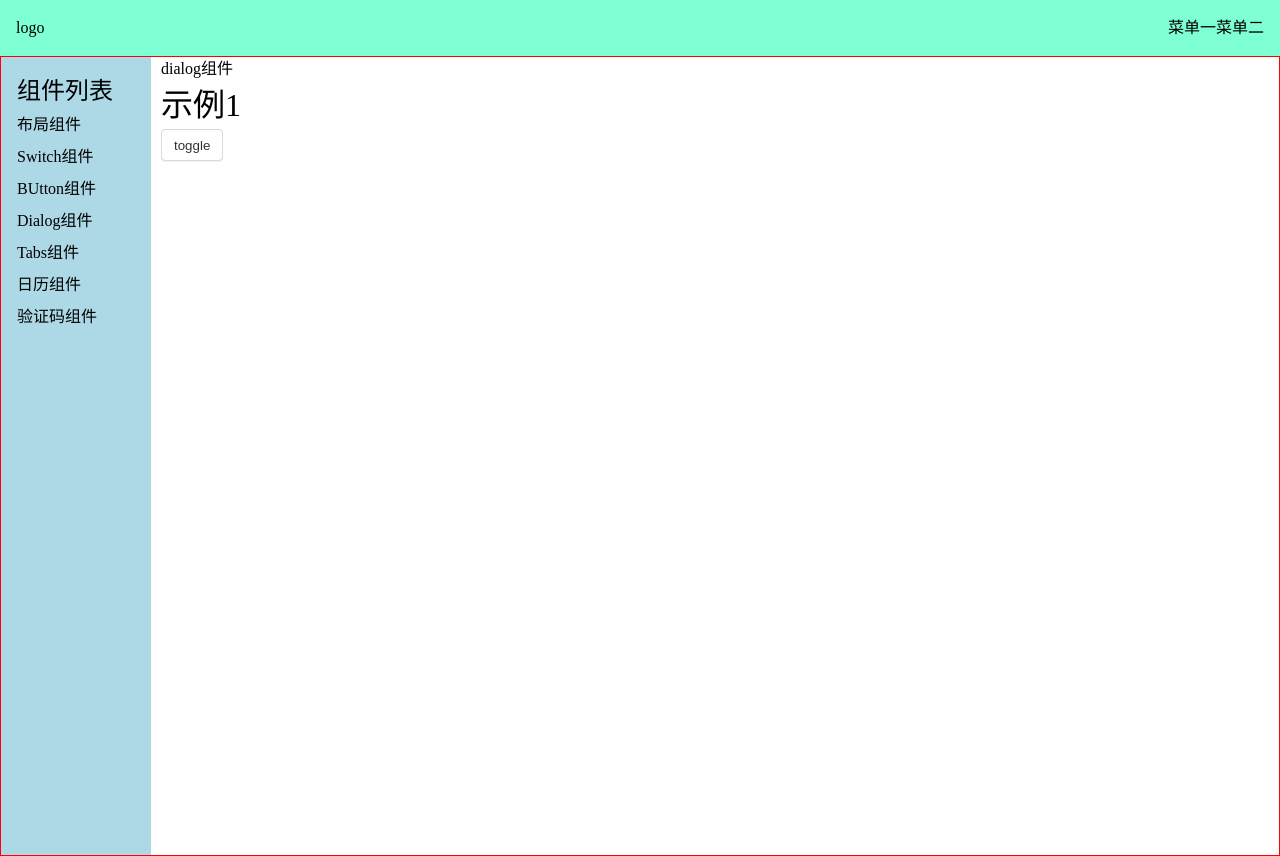
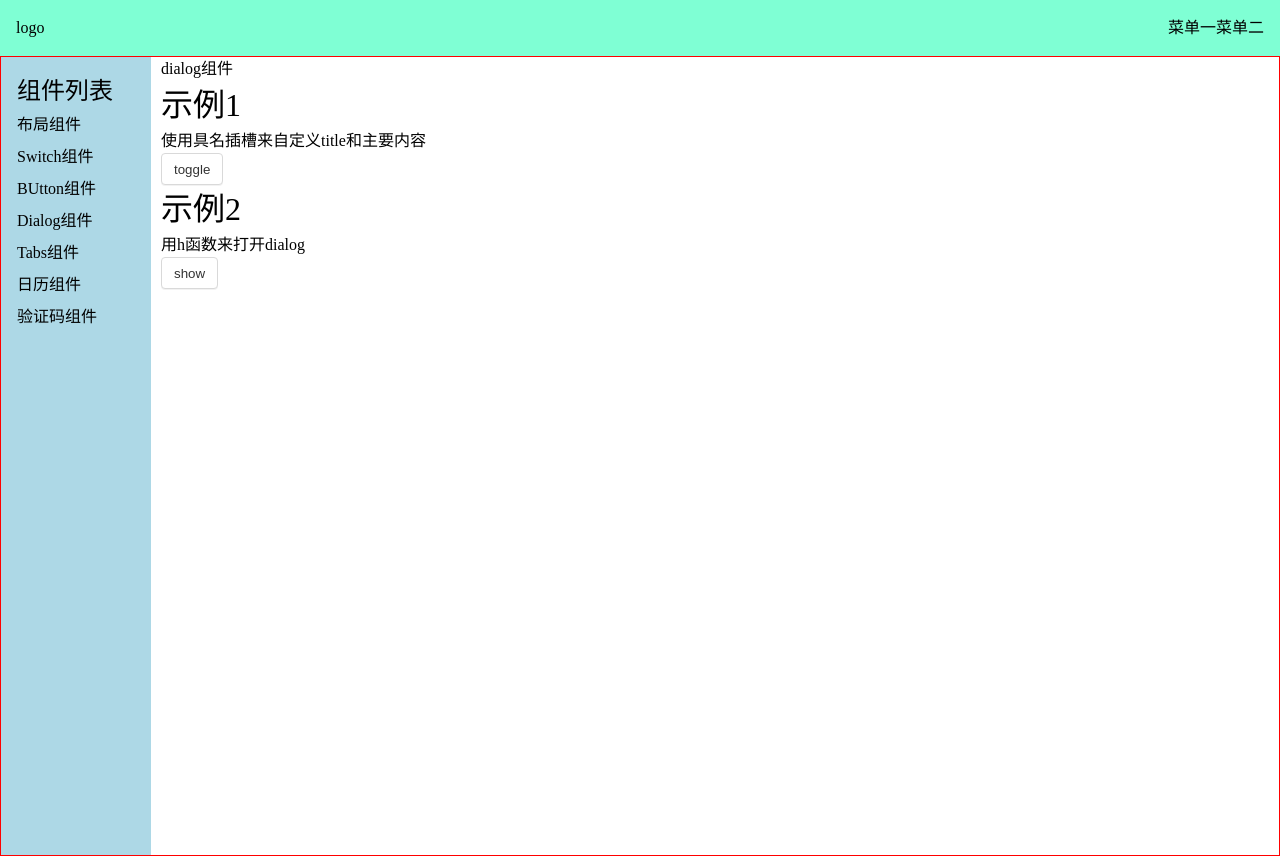
Before and after one commit to yruirui/modArray, a Vue app: page /#/doc/dialog in a window 1280 px wide. Built offline with nearby package versions, Linux system fonts and the light colour scheme.

Commit message:
h函数和created来打开和销毁dialog

```diff
--- a/src/components/DialogDemo.vue
+++ b/src/components/DialogDemo.vue
@@ -1,6 +1,7 @@
 <template>
   dialog组件
   <h1>示例1</h1>
+  <div>使用具名插槽来自定义title和主要内容</div>
   <Button @click="toggle">toggle</Button>
    <Dialog v-model:visible="x"
    :closeOnClickOverlay="false"
@@ -14,16 +15,17 @@
    <template v-slot:Title>
     <strong>标签</strong>
    </template>
-
    </Dialog>
+   <h1>示例2</h1>
+   <div>用h函数来打开dialog</div>
+    <Button @click="showDialog">show</Button>
 </template>
 
 <script lang="ts">
-
-import Dialog from '../lib/Dialog .vue'
 import Button from '../lib/Button.vue'
 import { ref } from 'vue'
-
+import {openDialog} from '../lib/openDialog'
+import Dialog from '../lib/Dialog.vue'
 export default {
 components:{Dialog,Button },
 setup(){
@@ -38,7 +40,17 @@
     const f2=()=>{
       return true
     }
-  return{x,toggle,f1,f2,}
+    const showDialog=()=>{
+      openDialog({
+        title:'标题',
+        content:'你好',
+        ok(){console.log('ok');
+        },
+        cancel(){console.log('cancel');
+        }
+      })
+    }
+  return{x,toggle,f1,f2,showDialog}
 }
 }
 
--- a/src/lib/Dialog .vue
+++ b/src/lib/Dialog.vue
@@ -19,7 +19,7 @@
 </template>
 <script>
 
-import Button from '../lib/Button.vue'
+import Button from './Button.vue'
 export default {
 components:{Button},
 props:{
@@ -31,7 +31,7 @@
 },
 setup(props,context){
     const close=()=>{
-        context.emit('update:visible')
+        context.emit('update:visible',false)
     }
     const onClickOverlay=()=>{
         if(props.CloseOnClickOverlay){close()}
--- /dev/null
+++ b/src/lib/openDialog.ts
@@ -0,0 +1,21 @@
+import Dialog from './Dialog.vue'
+import { createApp,h } from 'vue'
+
+export const openDialog=(options)=>{
+    const {title,content,ok,cancel}=options
+    const div=document.createElement('div')
+    document.body.append(div)
+    const app=createApp({
+        render(){
+            return h(Dialog,{visible:true,'onUpdate:visible':(newVisible)=>{
+            if(newVisible==false){
+                app.unmount()
+            }
+            },
+            ok,
+            cancel
+        },{Title:title,content})
+        }
+    })
+    app.mount(div)
+}
--- a/src/views/Doc.vue
+++ b/src/views/Doc.vue
@@ -56,6 +56,7 @@
 
   >aside{
     flex-direction: column;
+    overflow-y: auto
   }
   >main{
 
```
